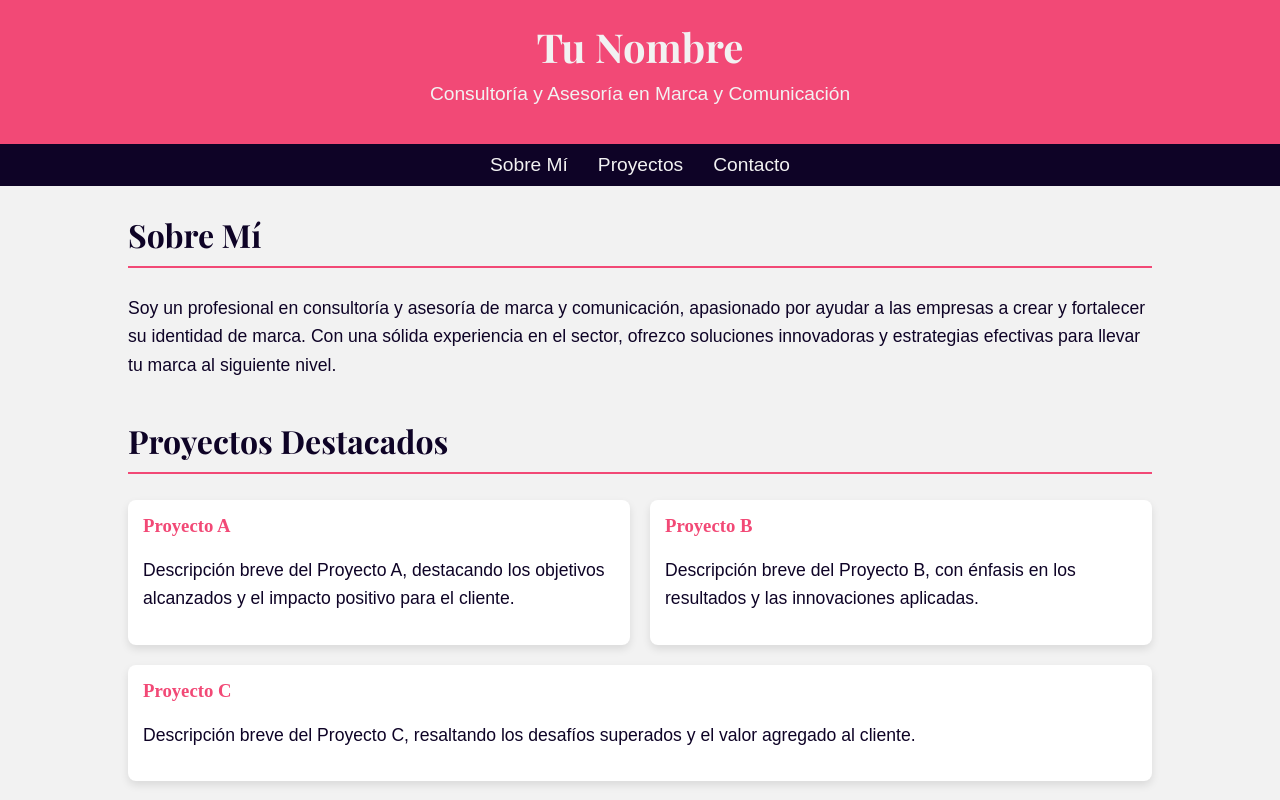
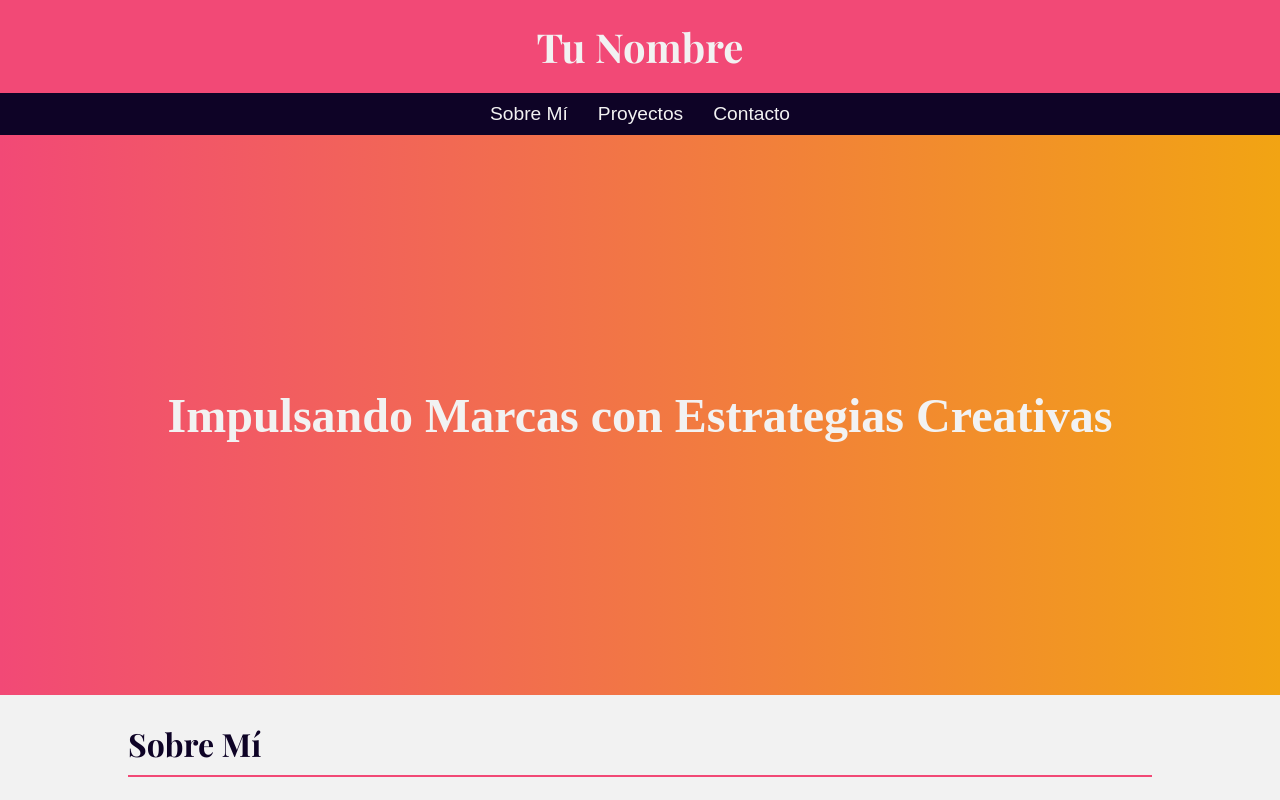
Before and after one commit to ElenaRosalesLopez/Porfolio, a plain HTML site: page index.html in a window 1280 px wide. Shown: the top 800 px of the page. Drawn offline with nearby package versions, Linux system fonts and the light colour scheme; a web font is replaced by a local one.

Commit message:
index.html

```diff
--- a/index.html
+++ b/index.html
@@ -17,17 +17,14 @@
         .header {
             background-color: #F24976;
             color: #F2F2F2;
-            padding: 20px 0;
+            padding: 20px;
             text-align: center;
+            position: relative;
         }
         .header h1 {
             margin: 0;
             font-size: 2.5em;
             font-family: 'Playfair Display', serif;
-        }
-        .header p {
-            font-size: 1.2em;
-            margin-top: 10px;
         }
         .nav {
             display: flex;
@@ -40,9 +37,24 @@
             text-decoration: none;
             padding: 0 15px;
             font-size: 1.2em;
+            transition: color 0.3s ease;
         }
         .nav a:hover {
-            text-decoration: underline;
+            color: #F24976;
+        }
+        .hero {
+            display: flex;
+            justify-content: center;
+            align-items: center;
+            height: 70vh;
+            background: linear-gradient(to right, #F24976, #F2A413);
+            color: #F2F2F2;
+            text-align: center;
+            padding: 0 20px;
+        }
+        .hero h2 {
+            font-size: 3em;
+            font-family: 'TAN Nimbus', serif;
         }
         .container {
             width: 80%;
@@ -74,6 +86,11 @@
             border-radius: 8px;
             padding: 15px;
             box-shadow: 0 4px 8px rgba(0,0,0,0.1);
+            transition: transform 0.3s ease, box-shadow 0.3s ease;
+        }
+        .project:hover {
+            transform: translateY(-10px);
+            box-shadow: 0 8px 16px rgba(0,0,0,0.2);
         }
         .project h3 {
             margin-top: 0;
@@ -132,13 +149,15 @@
 <body>
     <header class="header">
         <h1>Tu Nombre</h1>
-        <p>Consultoría y Asesoría en Marca y Comunicación</p>
     </header>
     <nav class="nav">
         <a href="#about">Sobre Mí</a>
         <a href="#projects">Proyectos</a>
         <a href="#contact">Contacto</a>
     </nav>
+    <section class="hero">
+        <h2>Impulsando Marcas con Estrategias Creativas</h2>
+    </section>
     <div class="container">
         <section id="about" class="section">
             <h2>Sobre Mí</h2>
```
